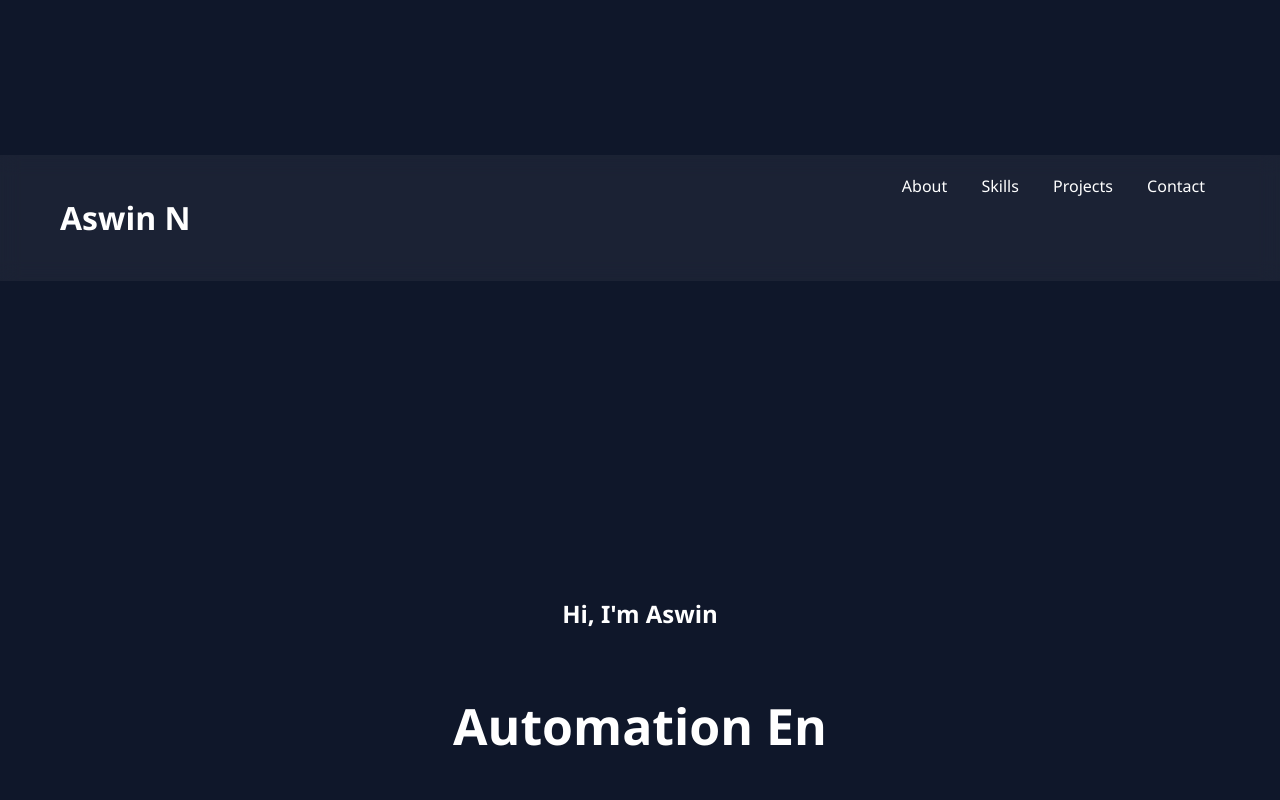
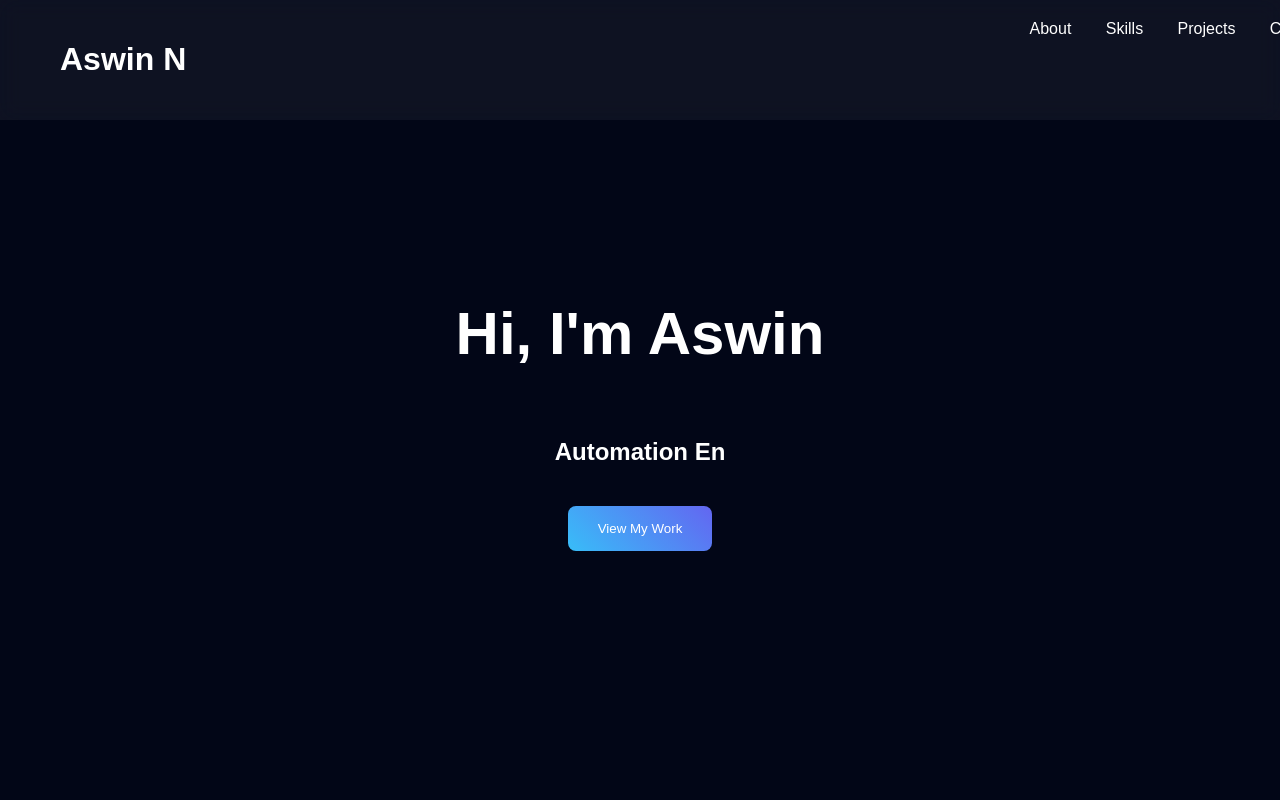
Before and after one commit to AswinNagappan/aswin-portfolio, a plain HTML site: page index.html in a window 1280 px wide. Shown: the top 800 px of the page. Drawn offline with nearby package versions, Linux system fonts and the light colour scheme.

Commit message:
Update style.css

```diff
--- a/style.css
+++ b/style.css
@@ -1,29 +1,47 @@
 body{
-font-family: 'Segoe UI';
+
 margin:0;
-background:#0f172a;
+font-family:Arial;
 color:white;
+background:#020617;
 overflow-x:hidden;
+
+}
+
+canvas{
+
+position:fixed;
+top:0;
+left:0;
+width:100%;
+height:100%;
+z-index:-1;
+
 }
 
 header{
+
 display:flex;
 justify-content:space-between;
 padding:20px 60px;
 background:rgba(255,255,255,0.05);
 backdrop-filter:blur(10px);
-position:sticky;
-top:0;
+position:fixed;
+width:100%;
+
 }
 
 nav a{
+
 margin:15px;
 text-decoration:none;
 color:white;
 position:relative;
+
 }
 
 nav a::after{
+
 content:'';
 position:absolute;
 width:0;
@@ -32,93 +50,99 @@ background:#38bdf8;
 left:0;
 bottom:-5px;
 transition:0.4s;
+
 }
 
 nav a:hover::after{
+
 width:100%;
+
 }
 
-.hero{
-height:90vh;
+section{
+
+height:100vh;
 display:flex;
 flex-direction:column;
 justify-content:center;
 align-items:center;
 text-align:center;
+
 }
 
-.hero h2{
-font-size:50px;
+.hero-title{
+
+font-size:60px;
+
 }
 
 .btn{
+
 margin-top:20px;
-padding:14px 30px;
+padding:15px 30px;
 border:none;
 background:linear-gradient(45deg,#38bdf8,#6366f1);
 color:white;
-font-weight:bold;
 border-radius:8px;
 cursor:pointer;
 transition:0.4s;
+
 }
 
 .btn:hover{
+
 transform:scale(1.1);
 box-shadow:0 0 20px #38bdf8;
-}
 
-section{
-padding:80px 120px;
 }
 
 .skills{
+
 display:flex;
 gap:30px;
 flex-wrap:wrap;
+justify-content:center;
+
 }
 
 .skill-card{
+
 padding:25px;
 background:rgba(255,255,255,0.08);
 border-radius:10px;
 transition:0.4s;
 cursor:pointer;
+
 }
 
 .skill-card:hover{
+
 transform:translateY(-10px) scale(1.1);
-background:#1e293b;
 box-shadow:0 10px 30px rgba(0,0,0,0.5);
+
 }
 
 .projects{
+
 display:flex;
 gap:40px;
 flex-wrap:wrap;
+
 }
 
-.project{
-width:260px;
+.project-card{
+
 padding:30px;
 background:rgba(255,255,255,0.08);
-border-radius:12px;
+border-radius:10px;
 transition:0.4s;
+width:260px;
+
 }
 
-.project:hover{
-transform:translateY(-12px) rotateX(5deg);
+.project-card:hover{
+
+transform:translateY(-12px);
 box-shadow:0 20px 40px rgba(0,0,0,0.6);
+
 }
-
-.socials i{
-font-size:30px;
-margin:20px;
-transition:0.4s;
-cursor:pointer;
-}
-
-.socials i:hover{
-transform:scale(1.3);
-color:#38bdf8;
-}
```
